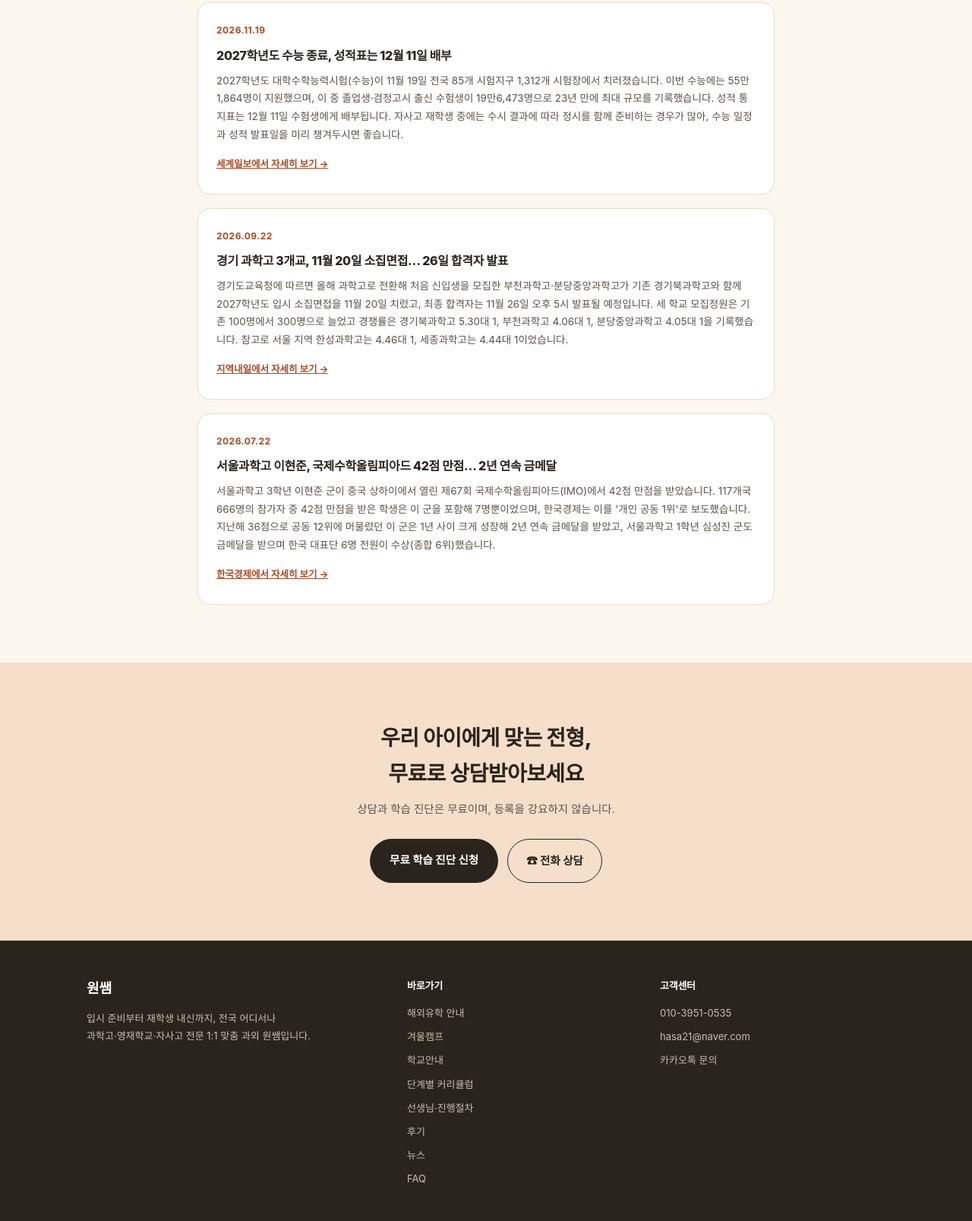
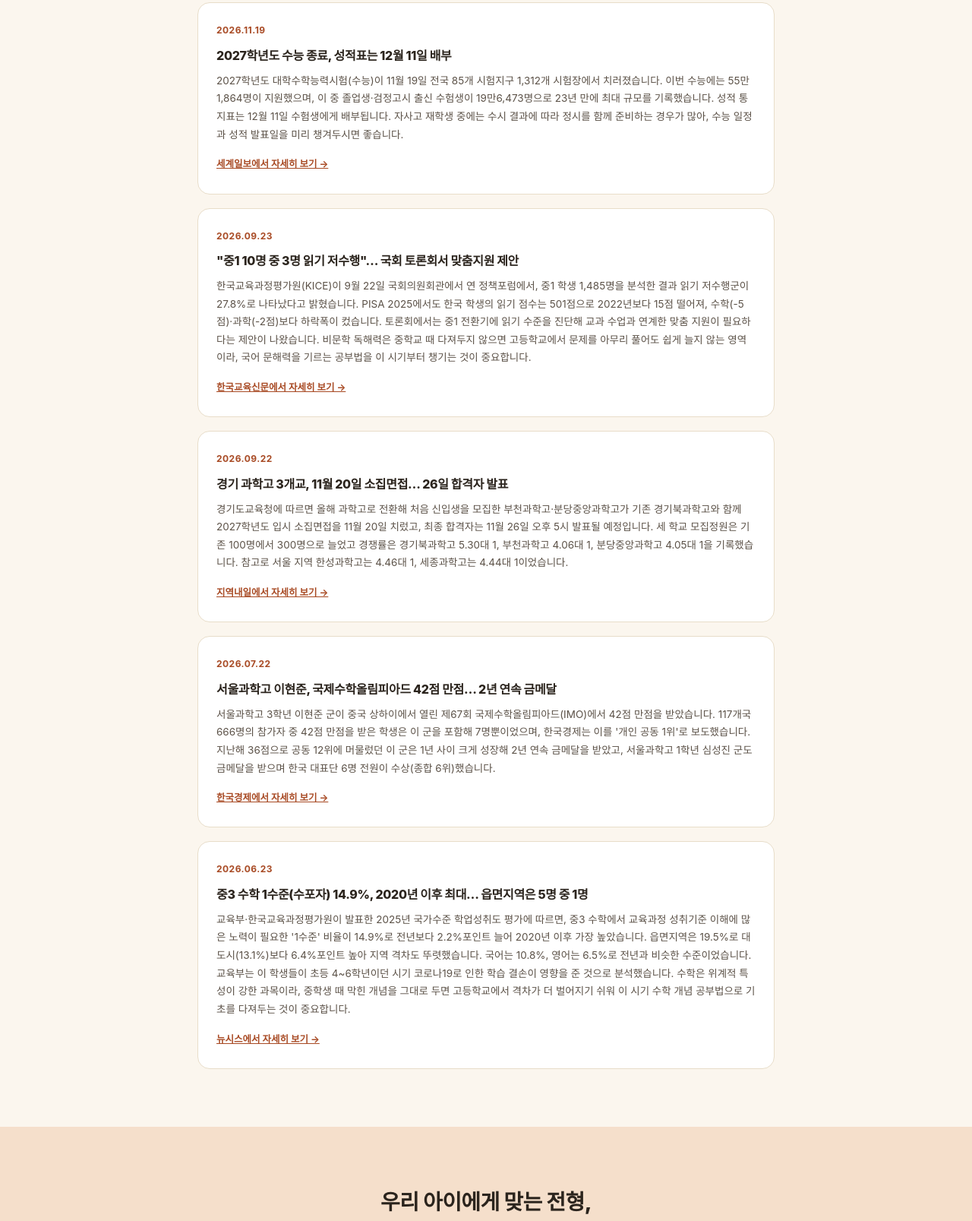
Before and after one commit to hasa080525-ctrl/one-ssam, a plain HTML site: page news.html in a window 1280 px wide. Shown: the part 408-2015 px from the top of the page at 76% size. Drawn offline with Linux system fonts and the light colour scheme; a web font is replaced by a local one.

Commit message:
뉴스: 국어·수학 기초학력 통계 2건 추가
중3 수학 1수준(수포자) 14.9% 역대최대(2026.06.23, 뉴시스)와
중1 읽기 저수행 27.8%·PISA 2025 읽기점수 하락(2026.09.23,
한국교육신문) 기사를 추가해 신규 국어·수학 공부법 키워드와
연결. 기존 수능/과학고 뉴스 3건은 유지.

Co-Authored-By: Claude Sonnet 5 <noreply@anthropic.com>

```diff
--- a/news.html
+++ b/news.html
@@ -7,9 +7,9 @@
 <link rel="icon" type="image/svg+xml" href="/favicon.svg">
 <link rel="apple-touch-icon" href="/favicon.svg">
 <title>과학고·영재학교·자사고 입시 뉴스 | 원쌤</title>
-<meta name="description" content="과학고·영재학교 입시 전형 일정, 국제올림피아드 수상, 수능 성적표 배부일 등 과학고·영재학교·자사고 학생·학부모가 궁금해할 소식을 전해드립니다.">
+<meta name="description" content="과학고·영재학교 입시 전형 일정, 국제올림피아드 수상, 수능 성적표 배부일, 중학생 국어·수학 기초학력 통계 등 학생·학부모가 궁금해할 소식을 전해드립니다.">
 <meta name="robots" content="index, follow, max-snippet:-1, max-image-preview:large">
-<meta name="keywords" content="과학고 입시 뉴스, 영재학교 입시 뉴스, 과학고 경쟁률, 과학고 선발인원, 2027학년도 과학고 입시, 국제수학올림피아드, 서울과학고 이현준, 과학고 소집면접, 과학고 합격자 발표, 수능 성적표 배부일">
+<meta name="keywords" content="과학고 입시 뉴스, 영재학교 입시 뉴스, 과학고 경쟁률, 과학고 선발인원, 2027학년도 과학고 입시, 국제수학올림피아드, 서울과학고 이현준, 과학고 소집면접, 과학고 합격자 발표, 수능 성적표 배부일, 중3 수포자, 중학생 수학 기초학력, 중1 문해력, 국어 문해력 기르는 법">
 <link rel="canonical" href="https://one-ssam.co.kr/news.html">
 <meta property="og:type" content="website">
 <meta property="og:site_name" content="원쌤">
@@ -91,6 +91,12 @@
         <a href="https://www.segye.com/newsView/20261119501184" target="_blank" rel="noopener">세계일보에서 자세히 보기 →</a>
       </div>
       <div class="news-card">
+        <div class="news-date">2026.09.23</div>
+        <h3>"중1 10명 중 3명 읽기 저수행"… 국회 토론회서 맞춤지원 제안</h3>
+        <p>한국교육과정평가원(KICE)이 9월 22일 국회의원회관에서 연 정책포럼에서, 중1 학생 1,485명을 분석한 결과 읽기 저수행군이 27.8%로 나타났다고 밝혔습니다. PISA 2025에서도 한국 학생의 읽기 점수는 501점으로 2022년보다 15점 떨어져, 수학(-5점)·과학(-2점)보다 하락폭이 컸습니다. 토론회에서는 중1 전환기에 읽기 수준을 진단해 교과 수업과 연계한 맞춤 지원이 필요하다는 제안이 나왔습니다. 비문학 독해력은 중학교 때 다져두지 않으면 고등학교에서 문제를 아무리 풀어도 쉽게 늘지 않는 영역이라, 국어 문해력을 기르는 공부법을 이 시기부터 챙기는 것이 중요합니다.</p>
+        <a href="https://hangyo.com/mobile/article.html?no=109416" target="_blank" rel="noopener">한국교육신문에서 자세히 보기 →</a>
+      </div>
+      <div class="news-card">
         <div class="news-date">2026.09.22</div>
         <h3>경기 과학고 3개교, 11월 20일 소집면접… 26일 합격자 발표</h3>
         <p>경기도교육청에 따르면 올해 과학고로 전환해 처음 신입생을 모집한 부천과학고·분당중앙과학고가 기존 경기북과학고와 함께 2027학년도 입시 소집면접을 11월 20일 치렀고, 최종 합격자는 11월 26일 오후 5시 발표될 예정입니다. 세 학교 모집정원은 기존 100명에서 300명으로 늘었고 경쟁률은 경기북과학고 5.30대 1, 부천과학고 4.06대 1, 분당중앙과학고 4.05대 1을 기록했습니다. 참고로 서울 지역 한성과학고는 4.46대 1, 세종과학고는 4.44대 1이었습니다.</p>
@@ -101,6 +107,12 @@
         <h3>서울과학고 이현준, 국제수학올림피아드 42점 만점… 2년 연속 금메달</h3>
         <p>서울과학고 3학년 이현준 군이 중국 상하이에서 열린 제67회 국제수학올림피아드(IMO)에서 42점 만점을 받았습니다. 117개국 666명의 참가자 중 42점 만점을 받은 학생은 이 군을 포함해 7명뿐이었으며, 한국경제는 이를 '개인 공동 1위'로 보도했습니다. 지난해 36점으로 공동 12위에 머물렀던 이 군은 1년 사이 크게 성장해 2년 연속 금메달을 받았고, 서울과학고 1학년 심성진 군도 금메달을 받으며 한국 대표단 6명 전원이 수상(종합 6위)했습니다.</p>
         <a href="https://www.hankyung.com/article/2026072200201" target="_blank" rel="noopener">한국경제에서 자세히 보기 →</a>
+      </div>
+      <div class="news-card">
+        <div class="news-date">2026.06.23</div>
+        <h3>중3 수학 1수준(수포자) 14.9%, 2020년 이후 최대… 읍면지역은 5명 중 1명</h3>
+        <p>교육부·한국교육과정평가원이 발표한 2025년 국가수준 학업성취도 평가에 따르면, 중3 수학에서 교육과정 성취기준 이해에 많은 노력이 필요한 '1수준' 비율이 14.9%로 전년보다 2.2%포인트 늘어 2020년 이후 가장 높았습니다. 읍면지역은 19.5%로 대도시(13.1%)보다 6.4%포인트 높아 지역 격차도 뚜렷했습니다. 국어는 10.8%, 영어는 6.5%로 전년과 비슷한 수준이었습니다. 교육부는 이 학생들이 초등 4~6학년이던 시기 코로나19로 인한 학습 결손이 영향을 준 것으로 분석했습니다. 수학은 위계적 특성이 강한 과목이라, 중학생 때 막힌 개념을 그대로 두면 고등학교에서 격차가 더 벌어지기 쉬워 이 시기 수학 개념 공부법으로 기초를 다져두는 것이 중요합니다.</p>
+        <a href="https://mobile.newsis.com/view/NISX20260623_0003679852" target="_blank" rel="noopener">뉴시스에서 자세히 보기 →</a>
       </div>
     </div>
   </div>
```
